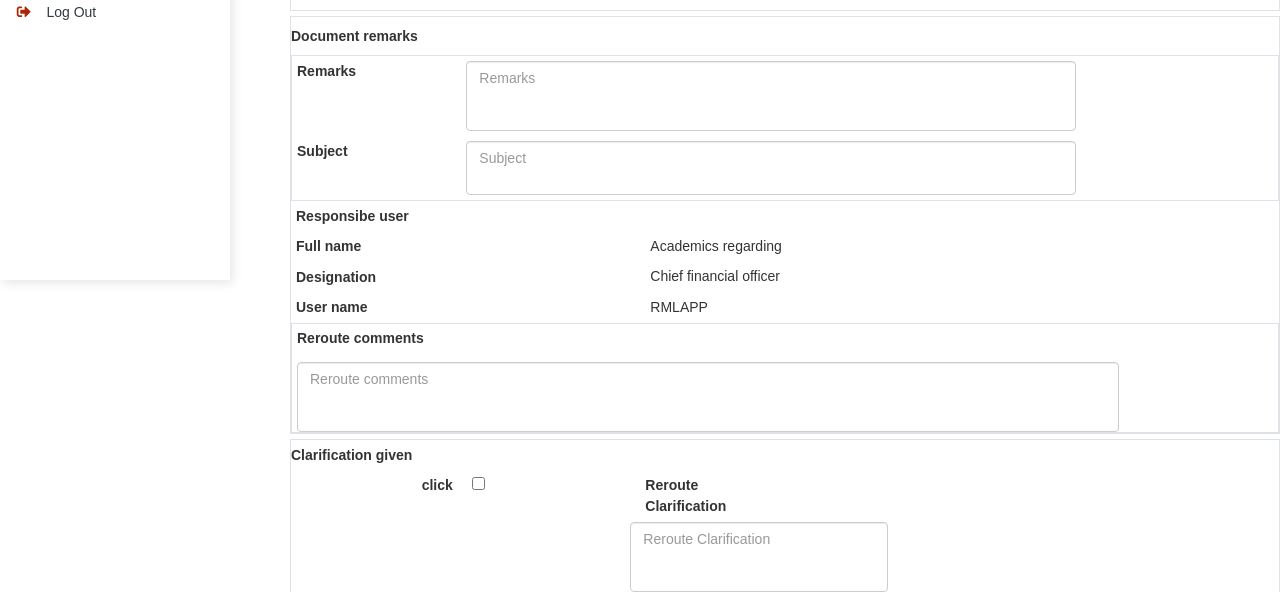
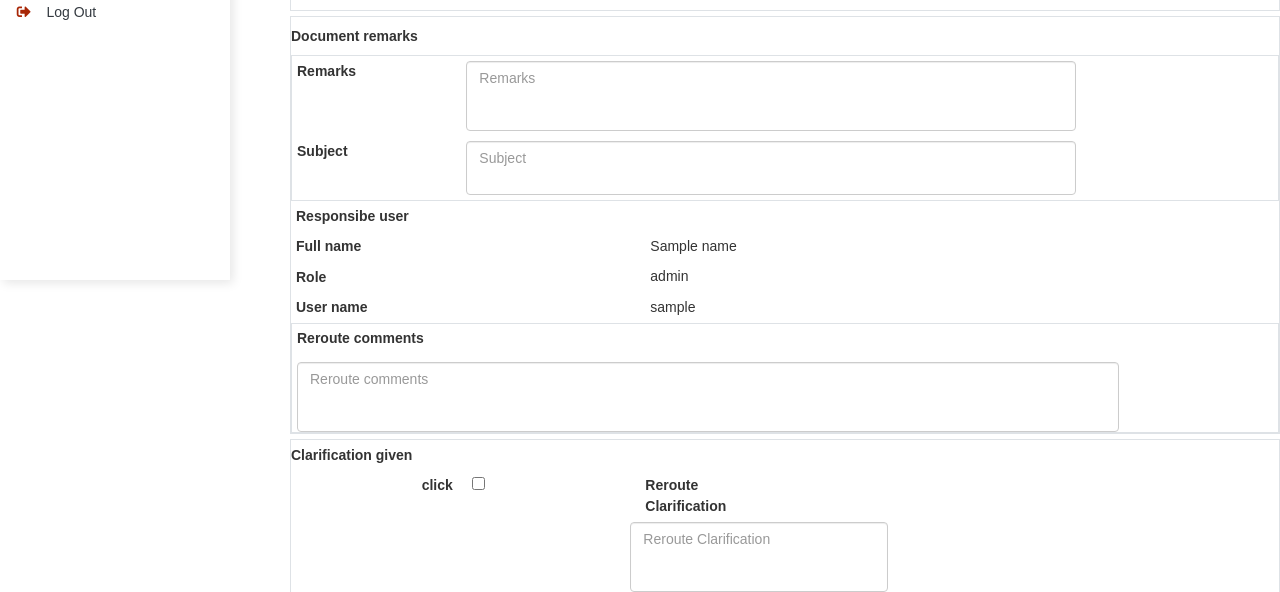
Before and after one commit to ganesaperumal03/E-approval_system, a Django app: template templates/e-approval/clarification.html in a window 1280 px wide; the page is wider, and only the part inside the window is pictured. Shown: the part 520-1112 px from the top of that part. Run offline with Django 4.2, Linux system fonts and the light colour scheme; the template is opened without the code that fills it: most values are stand-ins (such as "Sample title", 1, 10 or a date in 2020); some libraries are stand-ins or nearby versions.

Commit message:
clarification template update

```diff
--- a/templates/e-approval/clarification.html
+++ b/templates/e-approval/clarification.html
@@ -275,19 +275,19 @@
                 <div class="subject row">
                   <label class="col-sm-4 ml-2 col-form-label" id="tags">Full name</label>
                   <div class="body-response ml-5">
-                    <span>Academics regarding</span>
+                    <span>{{Name}}</span>
                   </div>
                 </div>
                 <div class="subject row">
-                  <label id="tags" class="col-sm-4 ml-2 col-form-label">Designation</label>
+                  <label id="tags" class="col-sm-4 ml-2 col-form-label">Role</label>
                   <div class="body-response ml-5">
-                    <span> Chief financial officer </span>
+                    <span>{{role}}</span>
                   </div>
                 </div>
                 <div class="subject row">
                   <label id="tags" class="col-sm-4 ml-2 col-form-label">User name</label>
                   <div class="body-response ml-5">
-                    <span>RMLAPP</span>
+                    <span>{{user_name}}</span>
                   </div>
                 </div>
               </div>
```
Also changed, not shown: application/views/approval.py (+8 -4 lines).
